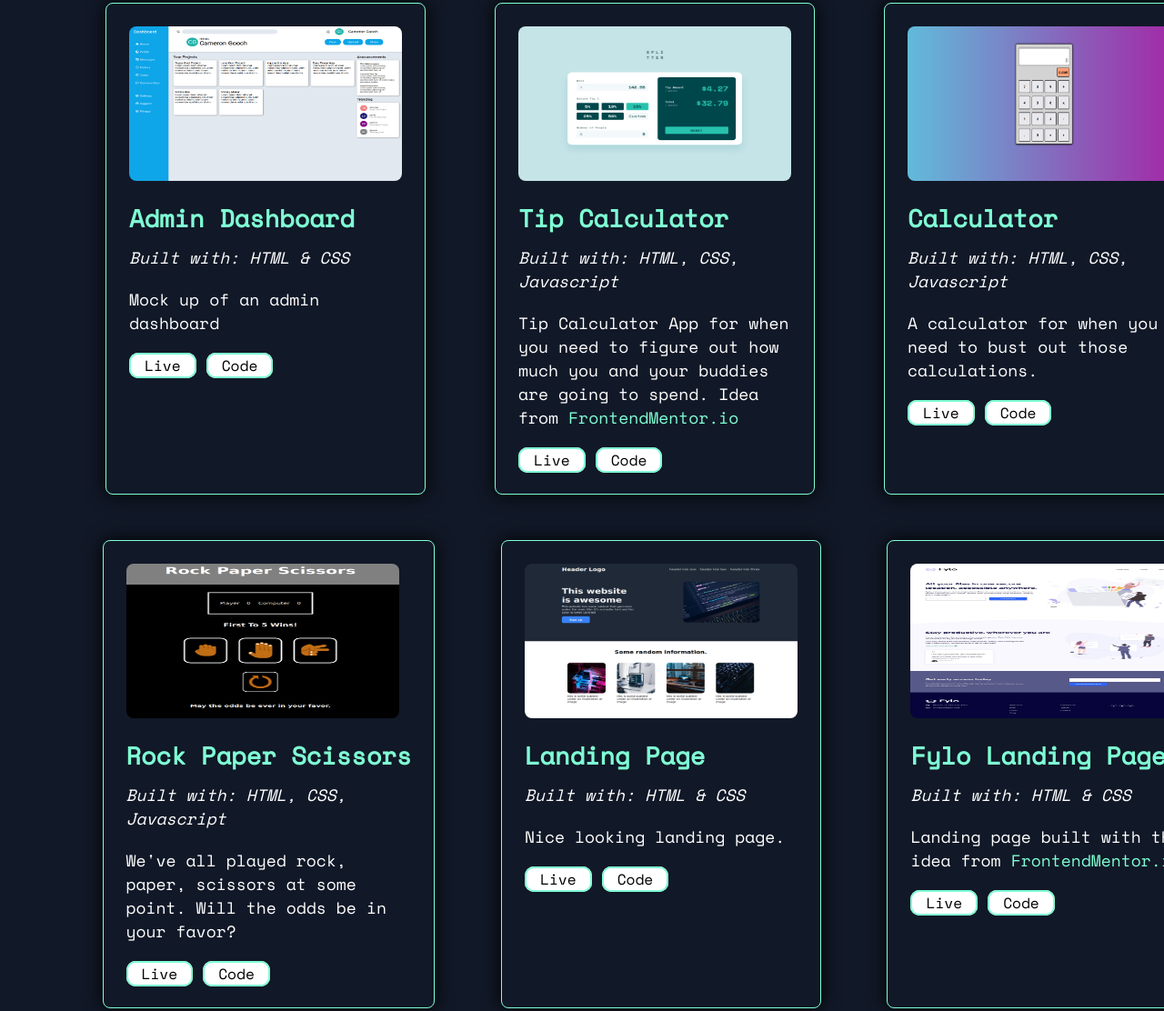
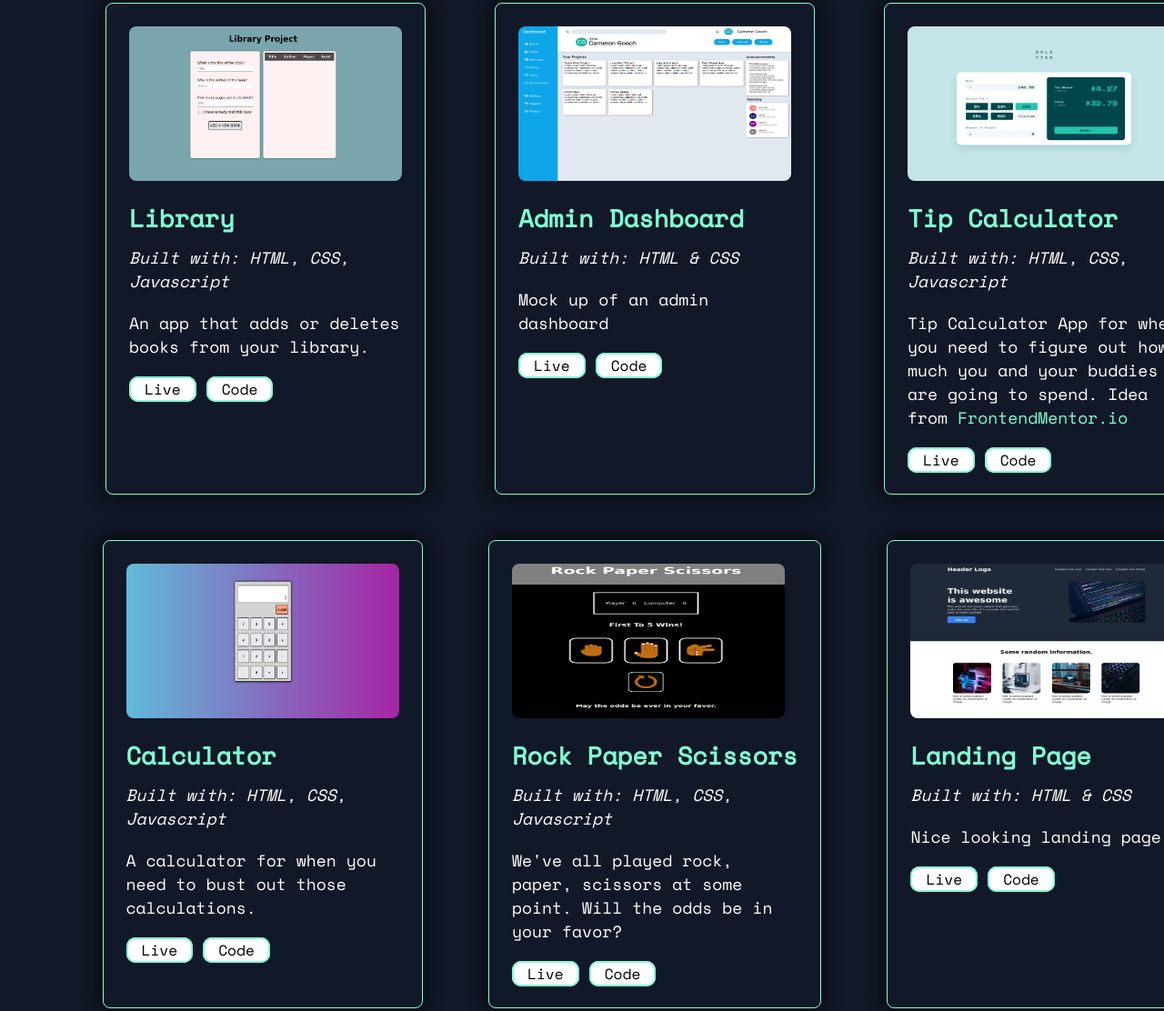
Before and after one commit to cdg341/portfolio, a plain HTML site: page index.html in a window 1280 px wide. Shown: the part 1389-2501 px from the top of the page at 91% size. Drawn offline with nearby package versions, Linux system fonts and the light colour scheme.

Commit message:
Add a new project and removed an old one

```diff
--- a/index.html
+++ b/index.html
@@ -86,6 +86,16 @@
       <!-- First row of projects -->
       <div class="layout">
         <div class="box-container">
+          <a href="https://cdg341.github.io/library/" target="_blank">
+            <img src="project-images/library screenshot.png" alt="" />
+          </a>
+          <h1>Library</h1>
+          <p><em>Built with: HTML, CSS, Javascript</em></p>
+          <p>An app that adds or deletes books from your library.</p>
+          <a href="https://cdg341.github.io/library/" target="_blank" class="buttons">Live</a>
+          <a href="https://github.com/cdg341/library" target="_blank" class="buttons">Code</a>
+        </div>
+        <div class="box-container">
           <a href="https://cdg341.github.io/admin-dashboard/" target="_blank">
             <img src="project-images/Screenshot_2022-05-12_13-52-45.png" alt="" />
           </a>
@@ -108,6 +118,10 @@
           <a href="https://cdg341.github.io/Tip-Calculator/" target="_blank" class="buttons">Live</a>
           <a href="https://github.com/cdg341/Tip-Calculator" target="_blank" class="buttons">Code</a>
         </div>
+      </div>
+
+      <!-- Second row of projects -->
+      <div class="layout">
         <div class="box-container">
           <a href="https://cdg341.github.io/calculator/" target="_blank">
             <img src="project-images/calculator.png" alt="" />
@@ -118,10 +132,6 @@
           <a href="https://cdg341.github.io/calculator/" target="_blank" class="buttons">Live</a>
           <a href="https://github.com/cdg341/calculator" target="_blank" class="buttons">Code</a>
         </div>
-      </div>
-
-      <!-- Second row of projects -->
-      <div class="layout">
         <div class="box-container">
           <a href="https://cdg341.github.io/rock-paper-scissors/" target="_blank">
             <img src="project-images/rock-paper-scissors.png" alt="" />
@@ -142,18 +152,6 @@
           <a href="https://cdg341.github.io/landing-page/" target="_blank" class="buttons">Live</a>
           <a href="https://github.com/cdg341/landing-page" target="_blank" class="buttons">Code</a>
         </div>
-      <div class="box-container">
-        <a href="https://cdg341.github.io/fylo-landing-page/" target="_blank">
-          <img src="project-images/fylo-desktop-design.jpg" alt="" />
-        </a>
-        <h1>Fylo Landing Page</h1>
-        <p><em>Built with: HTML & CSS</em></p>
-        <p>
-          Landing page built with the idea from
-          <a href="https://frontendmentor.io" target="_blank" style="text-decoration: none; color: aquamarine">FrontendMentor.io</a>
-        </p>
-        <a href="https://cdg341.github.io/fylo-landing-page//" target="_blank" class="buttons">Live</a>
-        <a href="https://github.com/cdg341/fylo-landing-page" target="_blank" class="buttons">Code</a>
       </div>
     </section>
 
```
Also changed, not shown: project-images/library screenshot.png (added). Lines whose indentation alone changed are shown as unchanged.
